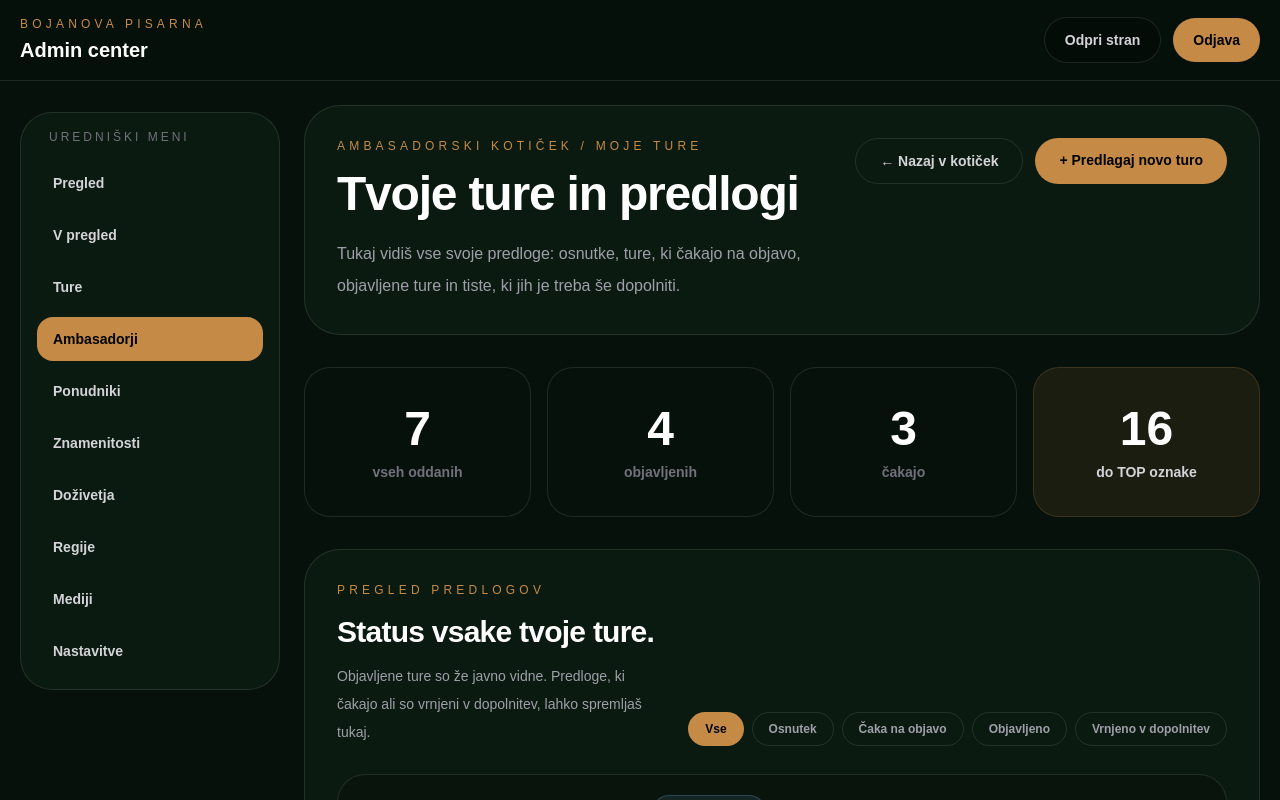
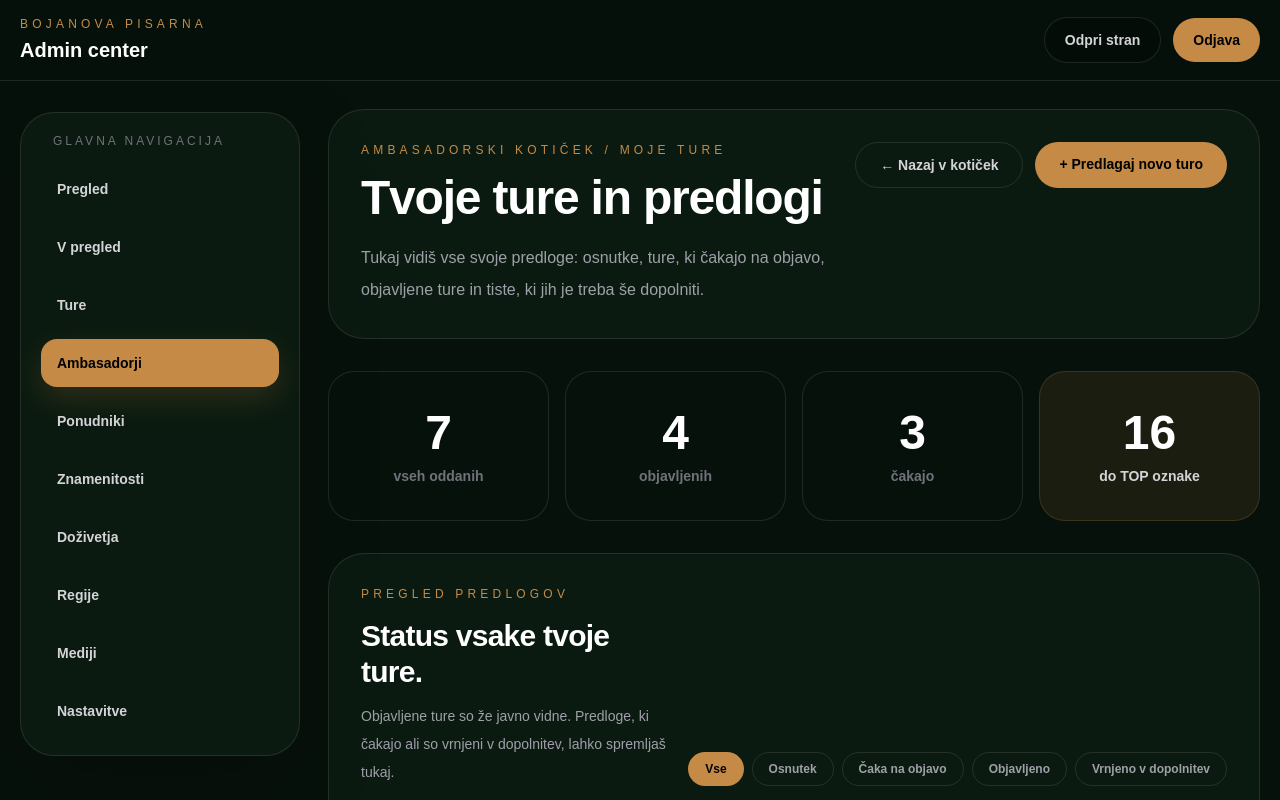
Before and after one commit to rabojan/bojan-on-bike-app, a Next.js app: page /admin/ambasador/ture in a window 1280 px wide. Shown: the top 800 px of the page. Built offline with nearby package versions, Linux system fonts and the light colour scheme; sample sign-in values are in the browser's storage.

Commit message:
Polish admin shell layout

```diff
--- a/components/AdminShell.tsx
+++ b/components/AdminShell.tsx
@@ -64,7 +64,7 @@ export default function AdminShell({ children, active }: AdminShellProps) {
   return (
     <main className="min-h-screen bg-[#07110b] text-white">
       <header className="sticky top-0 z-50 border-b border-white/10 bg-[#07110b]/95 backdrop-blur-xl">
-        <div className="mx-auto flex max-w-7xl items-center justify-between px-5 py-4">
+        <div className="mx-auto flex max-w-[1480px] items-center justify-between px-5 py-4">
           <div>
             <div className="text-xs uppercase tracking-[0.35em] text-[#c58b46]">
               Bojanova pisarna
@@ -106,7 +106,7 @@ export default function AdminShell({ children, active }: AdminShellProps) {
                   onClick={() => setMenuOpen(false)}
                   className={`rounded-2xl px-4 py-3 text-sm font-semibold ${
                     active === item.key
-                      ? "bg-[#c58b46] text-black"
+                      ? "bg-[#c58b46] text-black shadow-[0_12px_30px_rgba(197,139,70,0.18)]"
                       : "border border-white/10 bg-black/20 text-zinc-300"
                   }`}
                 >
@@ -118,21 +118,21 @@ export default function AdminShell({ children, active }: AdminShellProps) {
         )}
       </header>
 
-      <div className="mx-auto grid max-w-7xl gap-6 px-5 py-6 lg:grid-cols-[260px_1fr]">
+      <div className="mx-auto grid max-w-[1480px] gap-7 px-5 py-7 lg:grid-cols-[280px_1fr]">
         <aside className="hidden lg:block">
-          <div className="sticky top-28 rounded-[32px] border border-white/10 bg-[#0b1a10] p-4">
+          <div className="sticky top-28 rounded-[34px] border border-white/10 bg-[#0b1a10] p-5 shadow-[0_24px_80px_rgba(0,0,0,0.22)]">
             <div className="mb-4 px-3 text-xs uppercase tracking-[0.25em] text-zinc-500">
-              Uredniški meni
+              Glavna navigacija
             </div>
 
-            <nav className="space-y-2">
+            <nav className="space-y-2.5">
               {navItems.map((item) => (
                 <Link
                   key={item.key}
                   href={item.href}
-                  className={`block rounded-2xl px-4 py-3 text-sm font-semibold transition ${
+                  className={`block rounded-2xl px-4 py-3.5 text-sm font-bold transition ${
                     active === item.key
-                      ? "bg-[#c58b46] text-black"
+                      ? "bg-[#c58b46] text-black shadow-[0_12px_30px_rgba(197,139,70,0.18)]"
                       : "text-zinc-300 hover:bg-white/5 hover:text-white"
                   }`}
                 >
@@ -143,7 +143,7 @@ export default function AdminShell({ children, active }: AdminShellProps) {
           </div>
         </aside>
 
-        <section>{children}</section>
+        <section className="min-w-0">{children}</section>
       </div>
     </main>
   );
```
